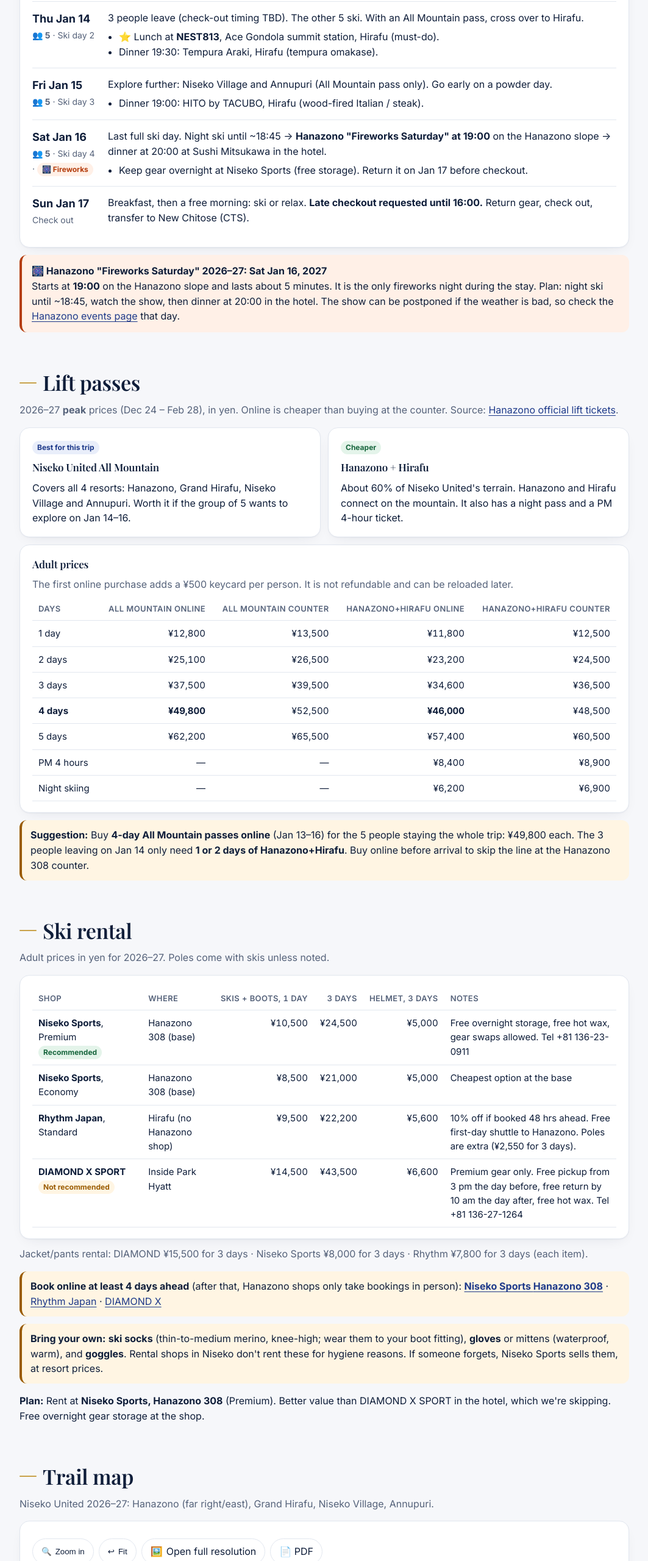
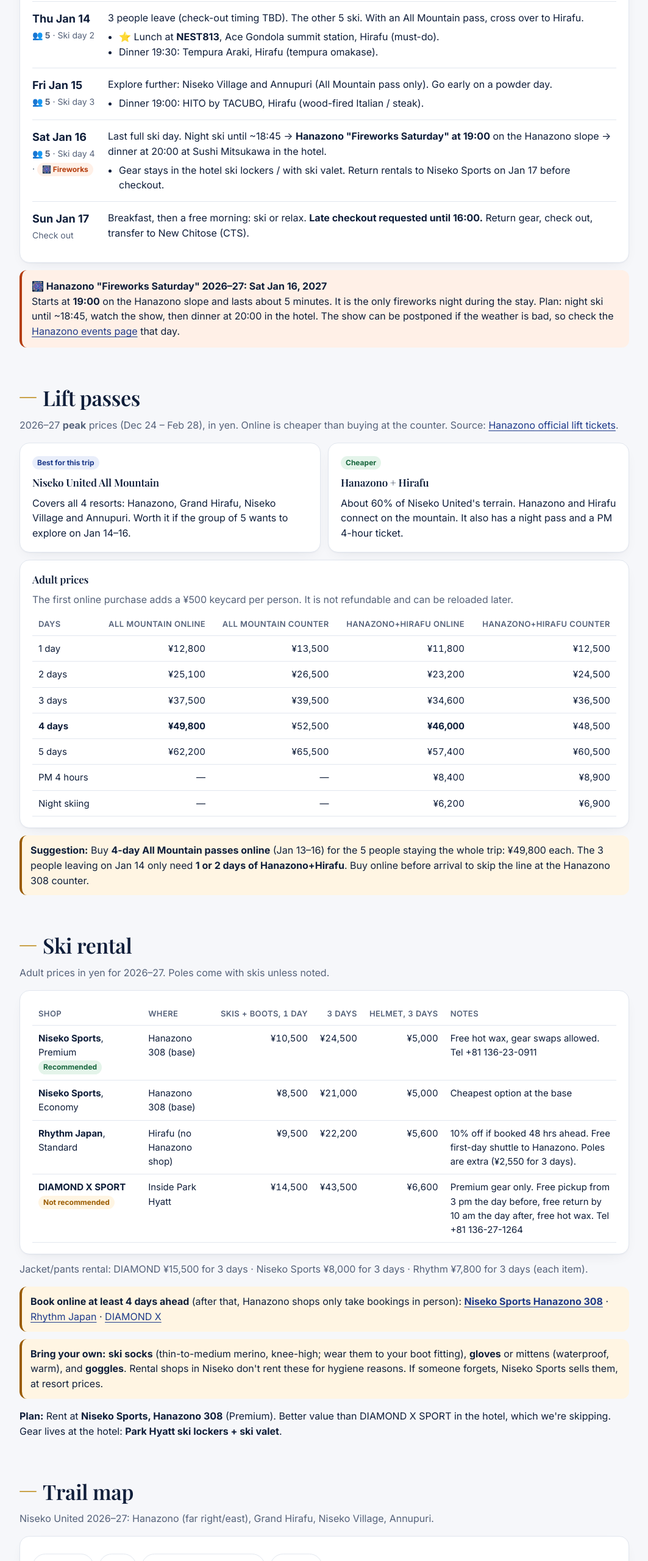
Before and after one commit to acedragon911/niseko-ski-trip, a plain HTML site: page index.html in a window 1280 px wide. Shown: the part 3185-5745 px from the top of the page at 61% size, without its empty margins (108-1171 px from the left). Drawn offline with nearby package versions, Linux system fonts and the light colour scheme; no server answers.

Commit message:
Gear storage: hotel ski lockers + ski valet

```diff
--- a/index.html
+++ b/index.html
@@ -441,9 +441,9 @@
       <div lang="zh">走得更远：二世谷村和安努普利（仅限全山通票）。如遇粉雪日请早点出发。<ul><li>晚餐19:00：比罗夫 HITO by TACUBO（柴火意大利菜 / 牛排）。</li></ul></div></div>
     <div class="day"><div class="d"><b><span lang="en">Sat Jan 16</span><span lang="zh">1月16日 周六</span></b><span><span class="pax">👥 5</span> · <span lang="en">Ski day 4</span><span lang="zh">滑雪第4天</span> · <span class="tag t-fire"><span lang="en">🎆 Fireworks</span><span lang="zh">🎆 烟花</span></span></span></div>
       <div lang="en">Last full ski day. Night ski until ~18:45 → <b>Hanazono "Fireworks Saturday" at 19:00</b> on the Hanazono slope → dinner at 20:00 at Sushi Mitsukawa in the hotel.
-        <ul><li>Keep gear overnight at Niseko Sports (free storage). Return it on Jan 17 before checkout.</li></ul></div>
+        <ul><li>Gear stays in the hotel ski lockers / with ski valet. Return rentals to Niseko Sports on Jan 17 before checkout.</li></ul></div>
       <div lang="zh">最后一个完整滑雪日。夜滑到约18:45 → <b>19:00 花园"周六烟花"</b>（花园雪道）→ 20:00在酒店 Sushi Mitsukawa 晚餐。
-        <ul><li>雪具可免费寄存在 Niseko Sports 过夜，1月17日退房前归还。</li></ul></div></div>
+        <ul><li>雪具放在酒店滑雪储物柜 / 交给雪具管家。1月17日退房前把租赁雪具还给 Niseko Sports。</li></ul></div></div>
     <div class="day"><div class="d"><b><span lang="en">Sun Jan 17</span><span lang="zh">1月17日 周日</span></b><span><span lang="en">Check out</span><span lang="zh">退房</span></span></div>
       <div lang="en">Breakfast, then a free morning: ski or relax. <b>Late checkout requested until 16:00.</b> Return gear, check out, transfer to New Chitose (CTS).</div>
       <div lang="zh">早餐，上午自由安排：滑雪或休息。<b>申请延迟退房至16:00。</b>归还雪具，退房，前往新千岁机场。</div></div>
@@ -505,7 +505,7 @@
     <table class="stack">
       <tr><th><span lang="en">Shop</span><span lang="zh">店铺</span></th><th><span lang="en">Where</span><span lang="zh">位置</span></th><th class="num"><span lang="en">Skis + boots, 1 day</span><span lang="zh">雪板+雪鞋 1天</span></th><th class="num"><span lang="en">3 days</span><span lang="zh">3天</span></th><th class="num"><span lang="en">Helmet, 3 days</span><span lang="zh">头盔 3天</span></th><th><span lang="en">Notes</span><span lang="zh">备注</span></th></tr>
       <tr><td><b>Niseko Sports</b>, <span lang="en">Premium</span><span lang="zh">高端款</span> <span class="tag t-ok"><span lang="en">Recommended</span><span lang="zh">推荐</span></span></td><td data-en="Where" data-zh="位置"><span lang="en">Hanazono 308 (base)</span><span lang="zh">花园308（山脚）</span></td><td class="num" data-en="Skis + boots, 1 day" data-zh="雪板+雪鞋 1天">¥10,500</td><td class="num" data-en="3 days" data-zh="3天">¥24,500</td><td class="num" data-en="Helmet, 3 days" data-zh="头盔 3天">¥5,000</td>
-        <td class="note-cell"><span lang="en">Free overnight storage, free hot wax, gear swaps allowed.</span><span lang="zh">免费过夜寄存，免费热打蜡，可更换雪具。</span> Tel +81 136-23-0911</td></tr>
+        <td class="note-cell"><span lang="en">Free hot wax, gear swaps allowed.</span><span lang="zh">免费热打蜡，可更换雪具。</span> Tel +81 136-23-0911</td></tr>
       <tr><td><b>Niseko Sports</b>, <span lang="en">Economy</span><span lang="zh">经济款</span></td><td data-en="Where" data-zh="位置"><span lang="en">Hanazono 308 (base)</span><span lang="zh">花园308（山脚）</span></td><td class="num" data-en="Skis + boots, 1 day" data-zh="雪板+雪鞋 1天">¥8,500</td><td class="num" data-en="3 days" data-zh="3天">¥21,000</td><td class="num" data-en="Helmet, 3 days" data-zh="头盔 3天">¥5,000</td>
         <td class="note-cell"><span lang="en">Cheapest option at the base</span><span lang="zh">山脚最便宜的选择</span></td></tr>
       <tr><td><b>Rhythm Japan</b>, <span lang="en">Standard</span><span lang="zh">标准款</span></td><td data-en="Where" data-zh="位置"><span lang="en">Hirafu (no Hanazono shop)</span><span lang="zh">比罗夫（花园无门店）</span></td><td class="num" data-en="Skis + boots, 1 day" data-zh="雪板+雪鞋 1天">¥9,500</td><td class="num" data-en="3 days" data-zh="3天">¥22,200</td><td class="num" data-en="Helmet, 3 days" data-zh="头盔 3天">¥5,600</td>
@@ -522,8 +522,8 @@
   </div>
   <div class="note" lang="en"><b>Bring your own:</b> <b>ski socks</b> (thin-to-medium merino, knee-high; wear them to your boot fitting), <b>gloves</b> or mittens (waterproof, warm), and <b>goggles</b>. Rental shops in Niseko don't rent these for hygiene reasons. If someone forgets, Niseko Sports sells them, at resort prices.</div>
   <div class="note" lang="zh"><b>请自带：</b><b>滑雪袜</b>（薄到中厚的美利奴羊毛长筒袜，试穿雪鞋时就穿上）、<b>手套</b>（防水保暖）和<b>雪镜</b>。出于卫生原因，二世谷的租赁店不出租这些。忘带的话 Niseko Sports 有售，但是雪场价格。</div>
-  <p lang="en"><b>Plan:</b> Rent at <b>Niseko Sports, Hanazono 308</b> (Premium). Better value than DIAMOND X SPORT in the hotel, which we're skipping. Free overnight gear storage at the shop.</p>
-  <p lang="zh"><b>安排：</b>在<b>花园308的 Niseko Sports</b> 租（高端款）。比酒店内的 DIAMOND X SPORT 更划算，DIAMOND X 不考虑。店内可免费过夜寄存雪具。</p>
+  <p lang="en"><b>Plan:</b> Rent at <b>Niseko Sports, Hanazono 308</b> (Premium). Better value than DIAMOND X SPORT in the hotel, which we're skipping. Gear lives at the hotel: <b>Park Hyatt ski lockers + ski valet</b>.</p>
+  <p lang="zh"><b>安排：</b>在<b>花园308的 Niseko Sports</b> 租（高端款）。比酒店内的 DIAMOND X SPORT 更划算，DIAMOND X 不考虑。雪具放在酒店：<b>柏悦滑雪储物柜 + 雪具管家服务</b>。</p>
 </section>
 
 <!-- MAP -->
```
